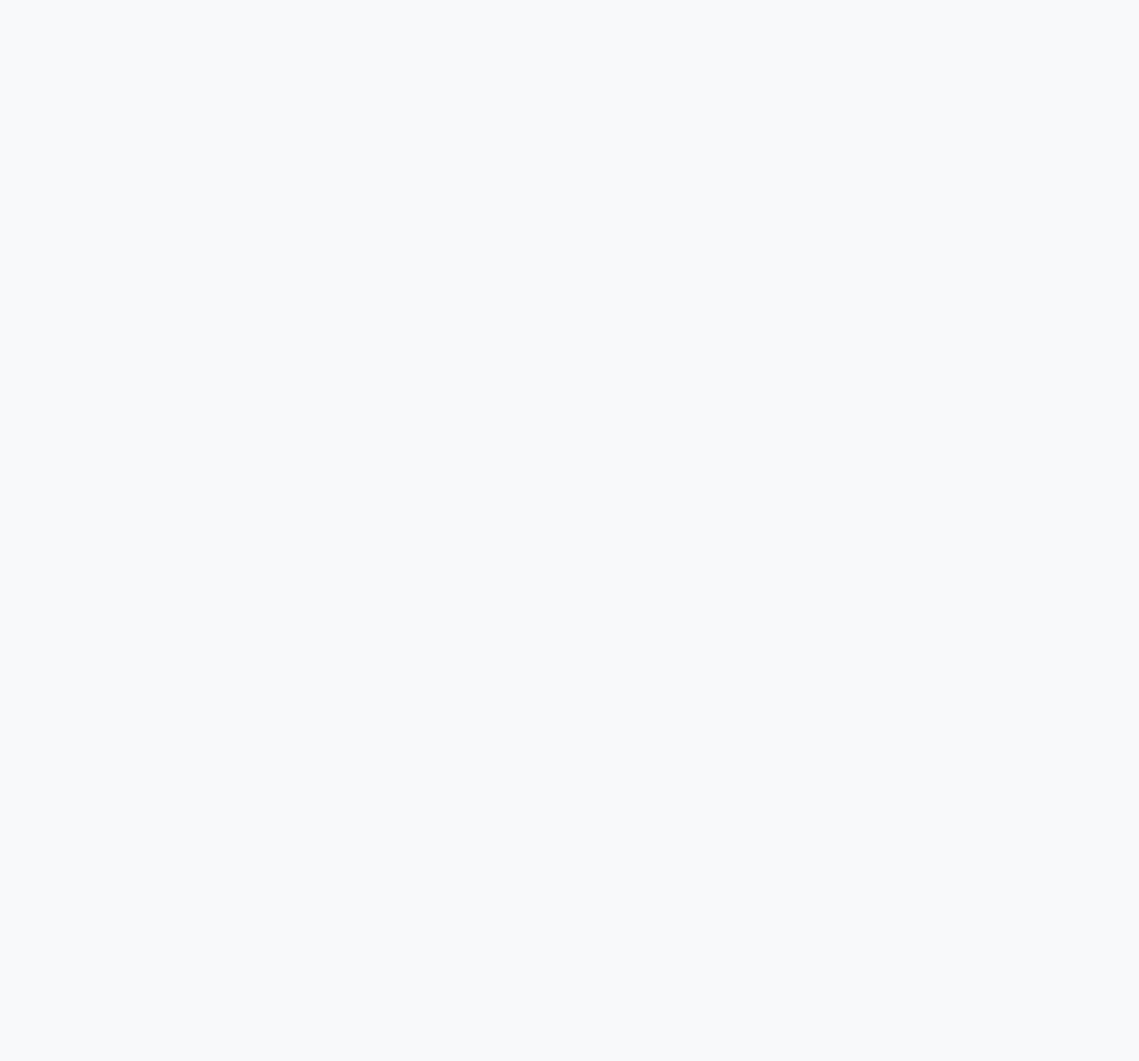
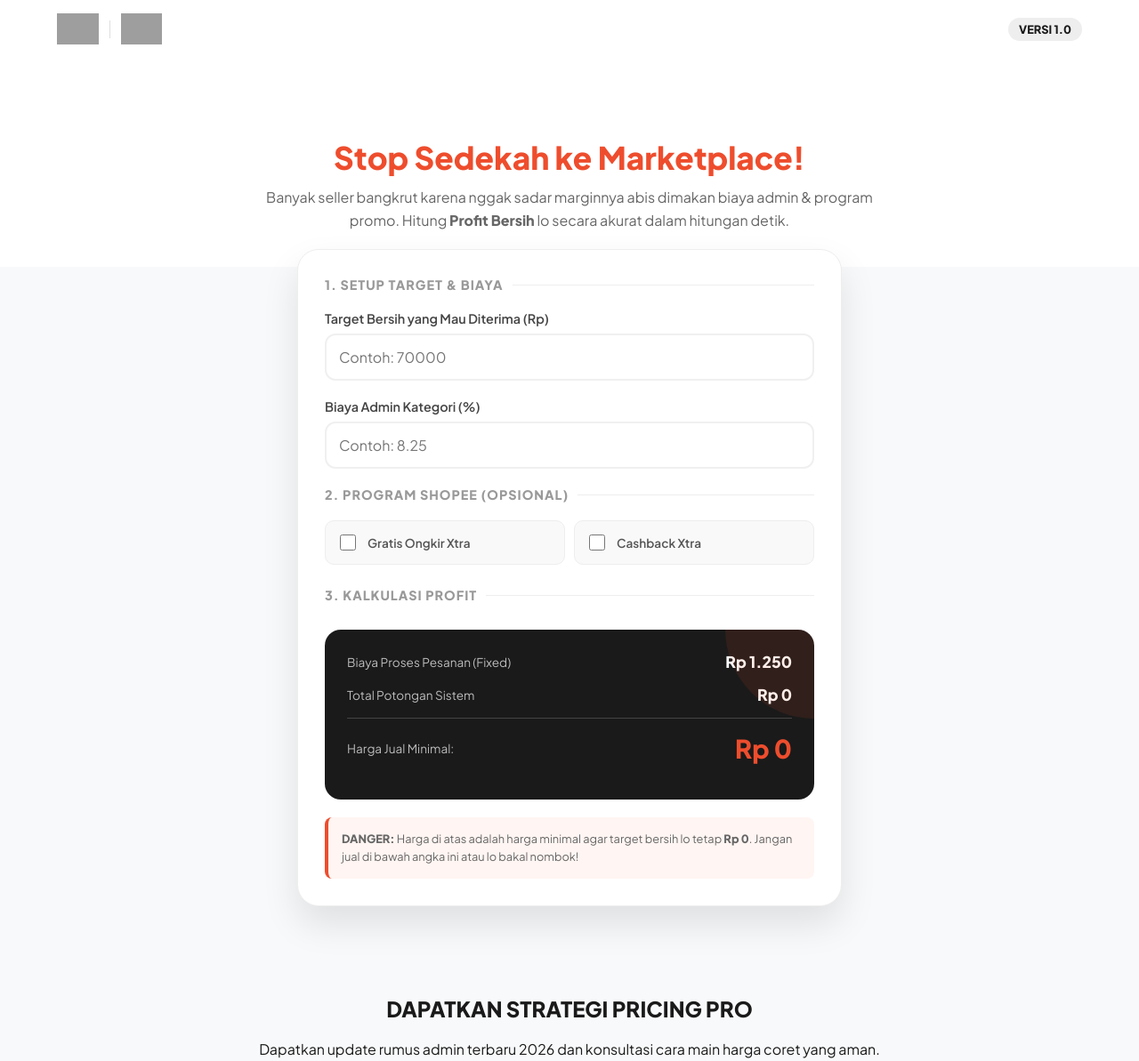
Before and after one commit to raddcreativeid/radd-calc, a plain HTML site: page index.html in a window 1280 px wide. Shown: the top 1193 px of the page at 89% size. Before the commit the page ends 800 px from the top, so only its background shows below. Drawn offline with Linux system fonts and the light colour scheme; grey boxes are pictures that could not be loaded.

Commit message:
Update index.html

```diff
--- a/index.html
+++ b/index.html
@@ -37,4 +37,119 @@
         .result-area { background: var(--dark); color: white; padding: 25px; border-radius: 18px; margin-top: 30px; position: relative; overflow: hidden; }
         .result-area::before { content: ""; position: absolute; top: 0; right: 0; width: 100px; height: 100px; background: var(--shopee); opacity: 0.1; border-radius: 0 0 0 100%; }
 
-        .res-row { display: flex; justify-content
+        .res-row { display: flex; justify-content: space-between; align-items: center; margin-bottom: 15px; }
+        .res-label { font-size: 0.85rem; opacity: 0.7; }
+        .res-val { font-weight: 700; font-size: 1.1rem; }
+        .res-total { border-top: 1px solid #444; padding-top: 15px; margin-top: 5px; }
+        .res-total .res-val { font-size: 1.8rem; color: var(--shopee); }
+
+        .warning-box { background: #fff5f2; border-left: 4px solid var(--shopee); padding: 15px; margin-top: 20px; border-radius: 8px; font-size: 0.8rem; color: #666; line-height: 1.5; }
+
+        .cta-box { text-align: center; padding: 40px 5%; }
+        .btn { background: var(--shopee); color: white; padding: 18px 45px; border-radius: 15px; text-decoration: none; font-weight: 800; display: inline-block; transition: 0.3s; border: none; cursor: pointer; font-size: 1rem; }
+        .btn:hover { transform: translateY(-3px); box-shadow: 0 10px 20px rgba(238,77,45,0.3); }
+
+        footer { text-align: center; padding: 40px; font-size: 0.75rem; color: #bbb; border-top: 1px solid #eee; }
+    </style>
+</head>
+<body>
+
+<header>
+    <div class="logo-group">
+        <img src="https://drive.google.com/thumbnail?id=1uJRtCeYQ0Hxi-AfuUOtxUhOz9YsxHfki&sz=w500" alt="Radd Calculator">
+        <div class="divider"></div>
+        <img src="https://upload.wikimedia.org/wikipedia/commons/thumb/f/fe/Shopee.svg/1200px-Shopee.svg.png" alt="Shopee">
+    </div>
+    <div style="font-weight: 800; font-size: 0.8rem; background: #eee; padding: 5px 12px; border-radius: 20px;">VERSI 1.0</div>
+</header>
+
+<section class="hero">
+    <h1>Stop Sedekah ke Marketplace!</h1>
+    <p>Banyak seller bangkrut karena nggak sadar marginnya abis dimakan biaya admin & program promo. Hitung <b>Profit Bersih</b> lo secara akurat dalam hitungan detik.</p>
+</section>
+
+<div class="main-card">
+    <div class="section-title">1. Setup Target & Biaya</div>
+
+    <div class="input-box">
+        <label>Target Bersih yang Mau Diterima (Rp)</label>
+        <input type="number" id="target" placeholder="Contoh: 70000" oninput="hitung()">
+    </div>
+
+    <div class="input-box">
+        <label>Biaya Admin Kategori (%)</label>
+        <input type="number" id="admin" placeholder="Contoh: 8.25" oninput="hitung()">
+    </div>
+
+    <div class="section-title">2. Program Shopee (Opsional)</div>
+
+    <div class="checkbox-grid">
+        <label class="check-item">
+            <input type="checkbox" id="gox" onchange="hitung()">
+            <span>Gratis Ongkir Xtra</span>
+        </label>
+        <label class="check-item">
+            <input type="checkbox" id="cbx" onchange="hitung()">
+            <span>Cashback Xtra</span>
+        </label>
+    </div>
+
+    <div class="section-title">3. Kalkulasi Profit</div>
+
+    <div class="result-area">
+        <div class="res-row">
+            <span class="res-label">Biaya Proses Pesanan (Fixed)</span>
+            <span class="res-val">Rp 1.250</span>
+        </div>
+        <div class="res-row">
+            <span class="res-label">Total Potongan Sistem</span>
+            <span class="res-val" id="potongan">Rp 0</span>
+        </div>
+        <div class="res-row res-total">
+            <span class="res-label">Harga Jual Minimal:</span>
+            <span class="res-val" id="hargaAkhir">Rp 0</span>
+        </div>
+    </div>
+
+    <div class="warning-box">
+        <b>DANGER:</b> Harga di atas adalah harga minimal agar target bersih lo tetap <b>Rp <span id="targetDisplay">0</span></b>. Jangan jual di bawah angka ini atau lo bakal nombok!
+    </div>
+</div>
+
+<section class="cta-box">
+    <h2>DAPATKAN STRATEGI PRICING PRO</h2>
+    <p>Dapatkan update rumus admin terbaru 2026 dan konsultasi cara main harga coret yang aman.</p>
+    <br>
+    <a href="https://wa.me/628123456789" class="btn">AMANKAN PROFIT LO SEKARANG!</a>
+</section>
+
+<footer>
+    &copy; 2026 Radd Creative - Integritas Analitik untuk UMKM Indonesia.
+</footer>
+
+<script>
+    function hitung() {
+        const target = parseFloat(document.getElementById('target').value) || 0;
+        const admin = parseFloat(document.getElementById('admin').value) || 0;
+        const gox = document.getElementById('gox').checked ? 5.5 : 0;
+        const cbx = document.getElementById('cbx').checked ? 1.4 : 0; // Estimasi Cashback Xtra
+        const fixed = 1250;
+
+        document.getElementById('targetDisplay').innerText = target.toLocaleString('id-ID');
+
+        if (target > 0) {
+            const totalPercent = (admin + gox + cbx) / 100;
+            const hargaJual = (target + fixed) / (1 - totalPercent);
+            const totalPotongan = hargaJual - target;
+
+            document.getElementById('hargaAkhir').innerText = "Rp " + Math.ceil(hargaJual).toLocaleString('id-ID');
+            document.getElementById('potongan').innerText = "Rp " + Math.ceil(totalPotongan).toLocaleString('id-ID');
+        } else {
+            document.getElementById('hargaAkhir').innerText = "Rp 0";
+            document.getElementById('potongan').innerText = "Rp 0";
+        }
+    }
+</script>
+
+</body>
+</html>
```
